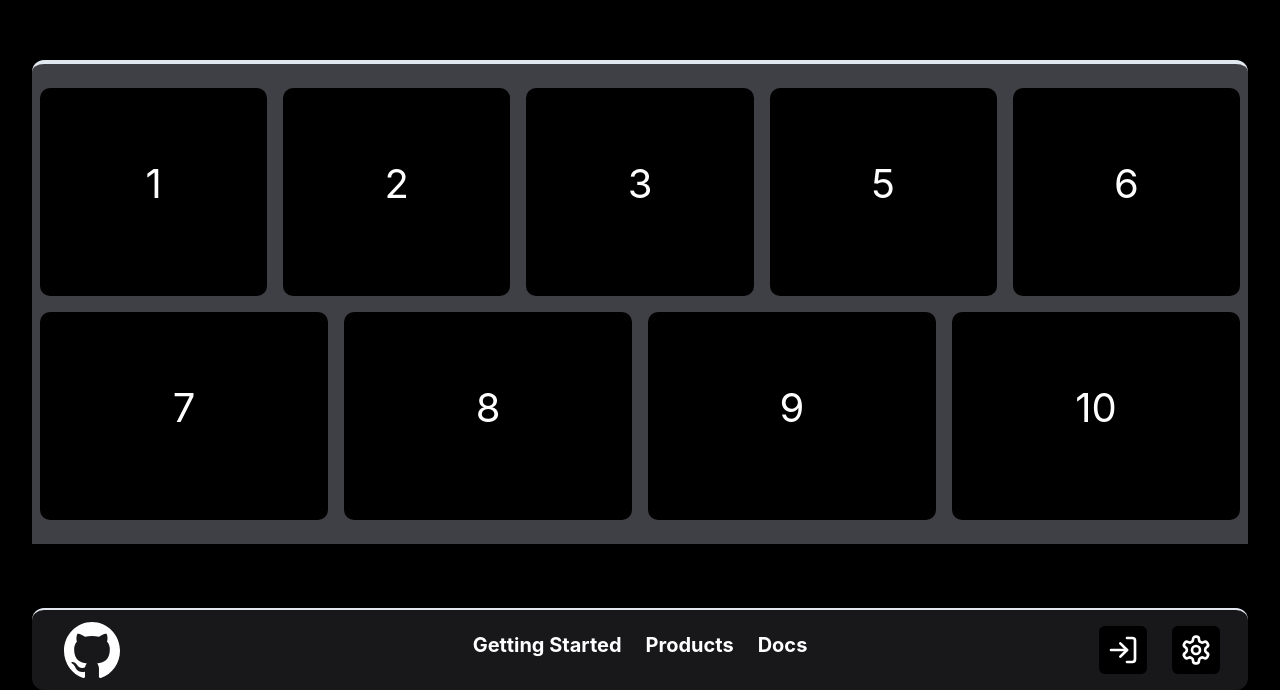
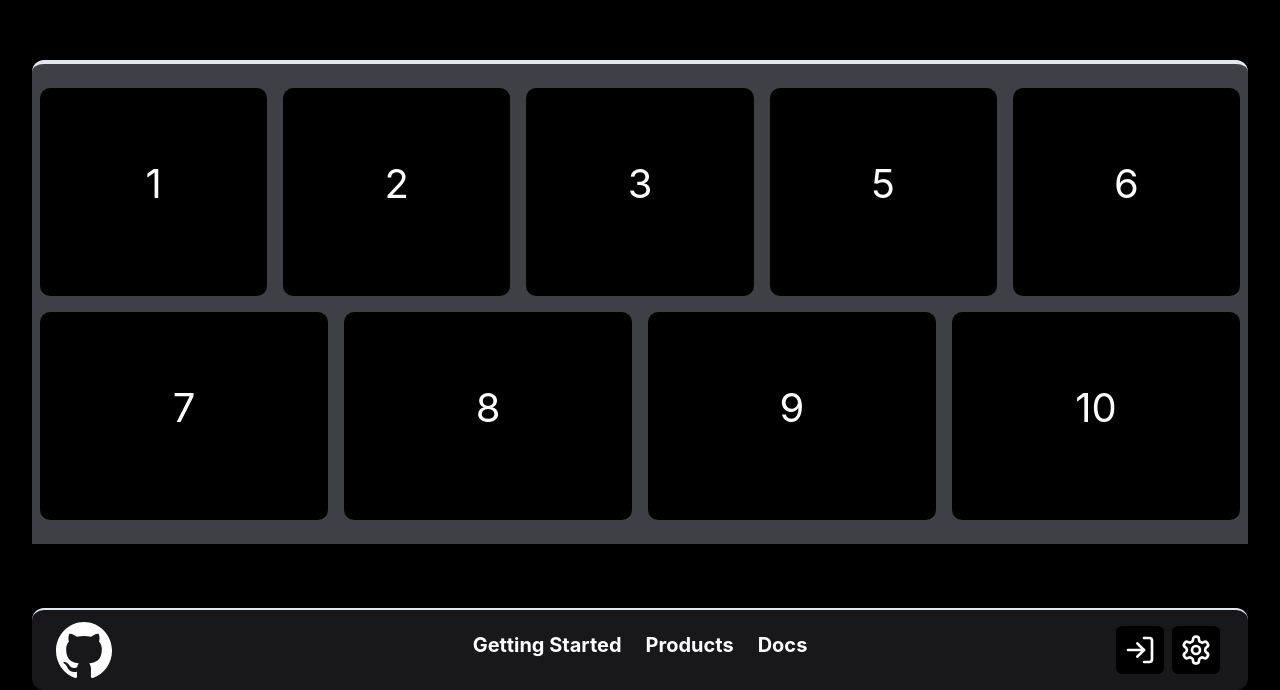
Before and after one commit to PouryaSoleimani/NEXT-TRAINING, a Next.js app: page /htmlcss-review/flexbox in a window 1280 px wide. Shown: the part 1164-1854 px from the top of the page. Built offline with nearby package versions, Linux system fonts and the light colour scheme.

Commit message:
🟧 FLEXBOX 🟧

```diff
--- a/pages/htmlcss-review/flexbox.tsx
+++ b/pages/htmlcss-review/flexbox.tsx
@@ -54,15 +54,16 @@ function FlexBox() {
                 {/* DESKTOP */}
                 <div id='NAVBAR___DESKTOP' className='hidden md:flex items-center justify-between w-full'>
                     <div className="FLEX____ITEM4 basis-1/4">
-                        <IoLogoGithub className="size-16" />
+                        <IoLogoGithub className="size-16 -translate-x-2 hover:scale-105 duration-300" />
                     </div>
                     <div className="FLEX____ITEM4 flexitem basis-2/4 text-3xl font-bold flex gap-4 items-end justify-center">
                         <p className='hover:underline duration-200 cursor-pointer decoration-blue-900 decoration-4'>Getting Started</p>
                         <p className='hover:underline duration-200 cursor-pointer decoration-blue-900 decoration-4'>Products</p>
                         <p className='hover:underline duration-200 cursor-pointer decoration-blue-900 decoration-4'>Docs</p>
                     </div>
-                    <div className="FLEX____ITEM4 basis-1/4 order-1"><LogIn className='bg-black p-2 rounded w-12 h-12' />
-                        <Settings className='bg-black p-2 rounded w-12 h-12' />
+                    <div className="FLEX____ITEM4 basis-1/4 order-1 gap-2">
+                        <LogIn className='bg-black hover:text-blue-900 duration-300 p-2 rounded w-12 h-12' />
+                        <Settings className='bg-black hover:text-blue-900 duration-300 p-2 rounded w-12 h-12' />
                     </div>
                 </div>
 
```
